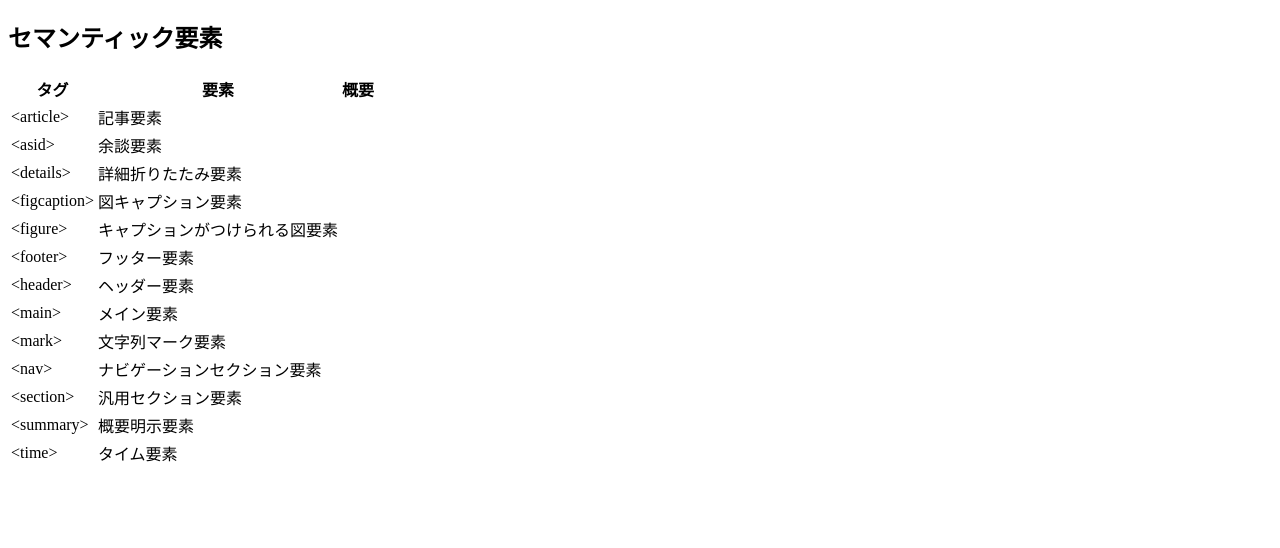
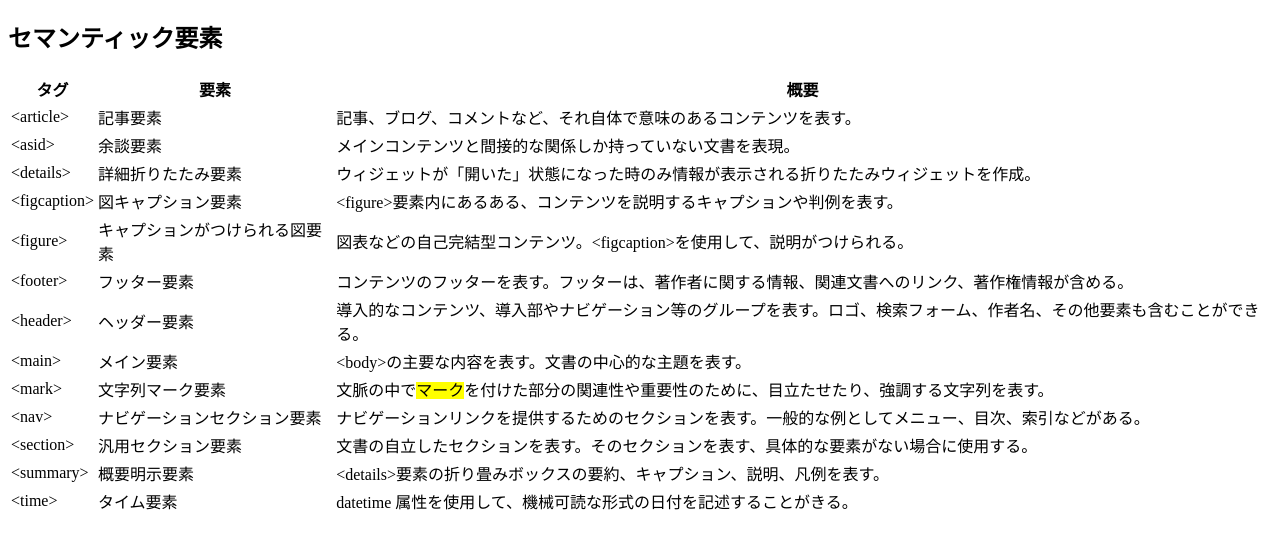
Before and after one commit to 3chihiro/html-css-cheatsheet-atrting, a plain HTML site: page index.html in a window 1280 px wide. Shown: the part 70-618 px from the top of the page. Drawn offline with Linux system fonts and the light colour scheme.

Commit message:
Added summary section.

```diff
--- a/index.html
+++ b/index.html
@@ -22,67 +22,67 @@
             <tr>
                 <td>&lt;article&gt;</td>
                 <td>記事要素</td>
-                <td></td>
+                <td>記事、ブログ、コメントなど、それ自体で意味のあるコンテンツを表す。</td>
             </tr>
             <tr>
                 <td>&lt;asid&gt;</td>
                 <td>余談要素</td>
-                <td></td>
+                <td>メインコンテンツと間接的な関係しか持っていない文書を表現。</td>
             </tr>
             <tr>
                 <td>&lt;details&gt;</td>
                 <td>詳細折りたたみ要素</td>
-                <td></td>
+                <td>ウィジェットが「開いた」状態になった時のみ情報が表示される折りたたみウィジェットを作成。</td>
             </tr>
             <tr>
                 <td>&lt;figcaption&gt;</td>
                 <td>図キャプション要素</td>
-                <td></td>
+                <td>&lt;figure&gt;要素内にあるある、コンテンツを説明するキャプションや判例を表す。</td>
             </tr>
             <tr>
                 <td>&lt;figure&gt;</td>
                 <td>キャプションがつけられる図要素</td>
-                <td></td>
+                <td>図表などの自己完結型コンテンツ。&lt;figcaption&gt;を使用して、説明がつけられる。</td>
             </tr>
             <tr>
                 <td>&lt;footer&gt;</td>
                 <td>フッター要素</td>
-                <td></td>
+                <td>コンテンツのフッターを表す。フッターは、著作者に関する情報、関連文書へのリンク、著作権情報が含める。</td>
             </tr>
             <tr>
                 <td>&lt;header&gt;</td>
                 <td>ヘッダー要素</td>
-                <td></td>
+                <td>導入的なコンテンツ、導入部やナビゲーション等のグループを表す。ロゴ、検索フォーム、作者名、その他要素も含むことができる。</td>
             </tr>
             <tr>
                 <td>&lt;main&gt;</td>
                 <td>メイン要素</td>
-                <td></td>
+                <td>&lt;body&gt;の主要な内容を表す。文書の中心的な主題を表す。</td>
             </tr>
             <tr>
                 <td>&lt;mark&gt;</td>
                 <td>文字列マーク要素</td>
-                <td></td>
+                <td>文脈の中で<mark>マーク</mark>を付けた部分の関連性や重要性のために、目立たせたり、強調する文字列を表す。</td>
             </tr>
             <tr>
                 <td>&lt;nav&gt;</td>
                 <td>ナビゲーションセクション要素</td>
-                <td></td>
+                <td>ナビゲーションリンクを提供するためのセクションを表す。一般的な例としてメニュー、目次、索引などがある。</td>
             </tr>
             <tr>
                 <td>&lt;section&gt;</td>
                 <td>汎用セクション要素</td>
-                <td></td>
+                <td>文書の自立したセクションを表す。そのセクションを表す、具体的な要素がない場合に使用する。</td>
             </tr>
             <tr>
                 <td>&lt;summary&gt;</td>
                 <td>概要明示要素</td>
-                <td></td>
+                <td>&lt;details&gt;要素の折り畳みボックスの要約、キャプション、説明、凡例を表す。</td>
             </tr>
             <tr>
                 <td>&lt;time&gt;</td>
                 <td>タイム要素</td>
-                <td></td>
+                <td>datetime 属性を使用して、機械可読な形式の日付を記述することがきる。</td>
             </tr>
         </tbody>
     </table>
```
